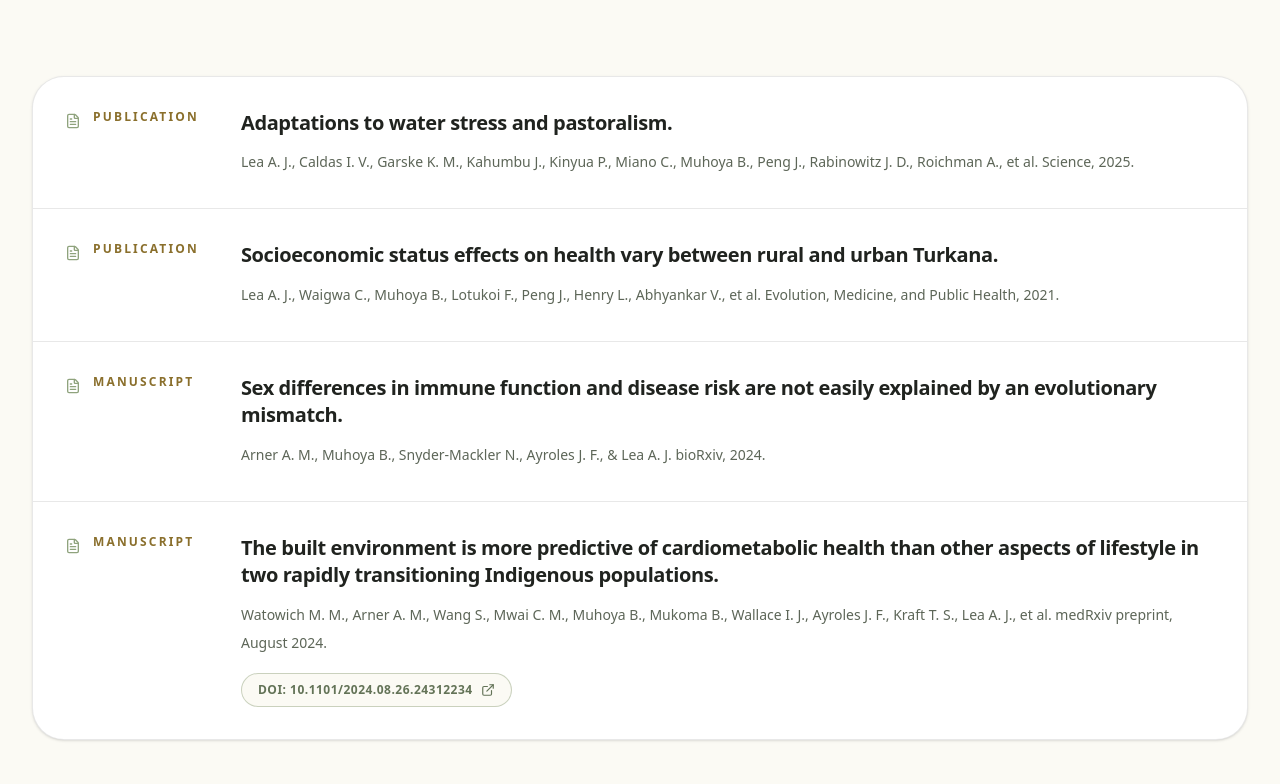
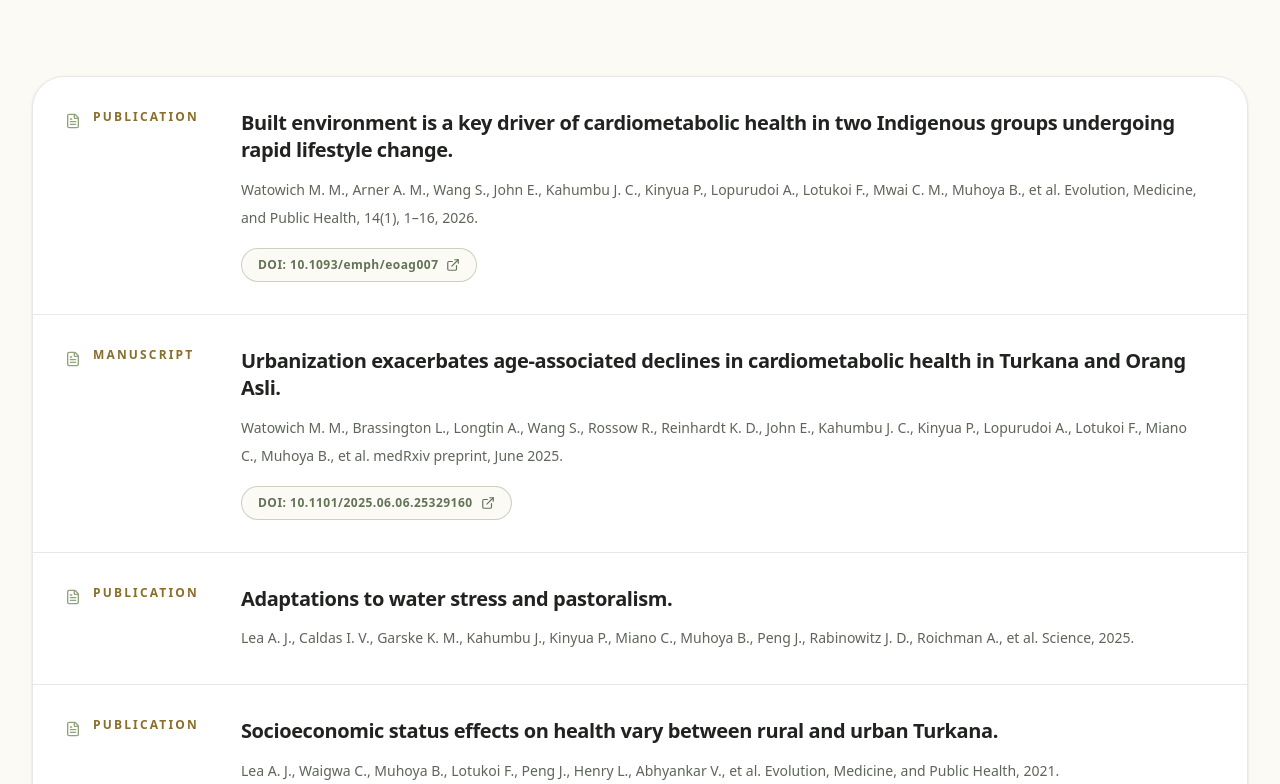
Before and after one commit to benjaminMuhoya/BenjaminMuhoya, a React (Vite) app: page / in a window 1280 px wide. Shown: the part 3456-4240 px from the top of the page. Built offline with nearby package versions, Linux system fonts and the light colour scheme.

Commit message:
Update publication record and add 2025 preprint

```diff
--- a/src/App.jsx
+++ b/src/App.jsx
@@ -81,6 +81,24 @@ const publications = [
   {
     type: "Publication",
     title:
+      "Built environment is a key driver of cardiometabolic health in two Indigenous groups undergoing rapid lifestyle change.",
+    citation:
+      "Watowich M. M., Arner A. M., Wang S., John E., Kahumbu J. C., Kinyua P., Lopurudoi A., Lotukoi F., Mwai C. M., Muhoya B., et al. Evolution, Medicine, and Public Health, 14(1), 1–16, 2026.",
+    doi: "10.1093/emph/eoag007",
+    href: "https://doi.org/10.1093/emph/eoag007",
+  },
+  {
+    type: "Manuscript",
+    title:
+      "Urbanization exacerbates age-associated declines in cardiometabolic health in Turkana and Orang Asli.",
+    citation:
+      "Watowich M. M., Brassington L., Longtin A., Wang S., Rossow R., Reinhardt K. D., John E., Kahumbu J. C., Kinyua P., Lopurudoi A., Lotukoi F., Miano C., Muhoya B., et al. medRxiv preprint, June 2025.",
+    doi: "10.1101/2025.06.06.25329160",
+    href: "https://doi.org/10.1101/2025.06.06.25329160",
+  },
+  {
+    type: "Publication",
+    title:
       "Adaptations to water stress and pastoralism.",
     citation:
       "Lea A. J., Caldas I. V., Garske K. M., Kahumbu J., Kinyua P., Miano C., Muhoya B., Peng J., Rabinowitz J. D., Roichman A., et al. Science, 2025.",
@@ -98,15 +116,6 @@ const publications = [
       "Sex differences in immune function and disease risk are not easily explained by an evolutionary mismatch.",
     citation:
       "Arner A. M., Muhoya B., Snyder-Mackler N., Ayroles J. F., & Lea A. J. bioRxiv, 2024.",
-  },
-  {
-    type: "Manuscript",
-    title:
-      "The built environment is more predictive of cardiometabolic health than other aspects of lifestyle in two rapidly transitioning Indigenous populations.",
-    citation:
-      "Watowich M. M., Arner A. M., Wang S., Mwai C. M., Muhoya B., Mukoma B., Wallace I. J., Ayroles J. F., Kraft T. S., Lea A. J., et al. medRxiv preprint, August 2024.",
-    doi: "10.1101/2024.08.26.24312234",
-    href: "https://doi.org/10.1101/2024.08.26.24312234",
   },
 ];
 
```
Also changed, not shown: 1 other file (tests, documents, lock files or other folders).
